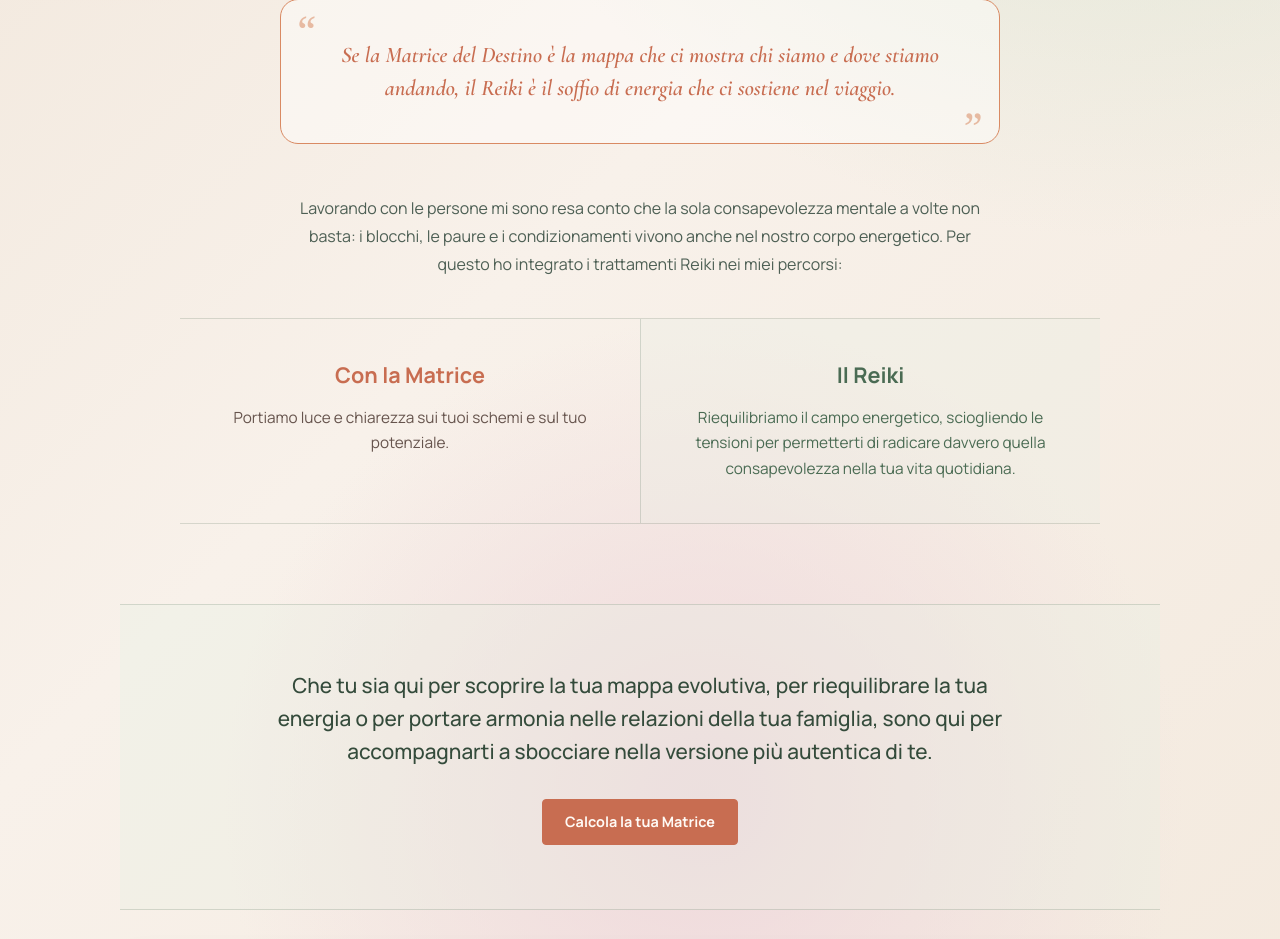
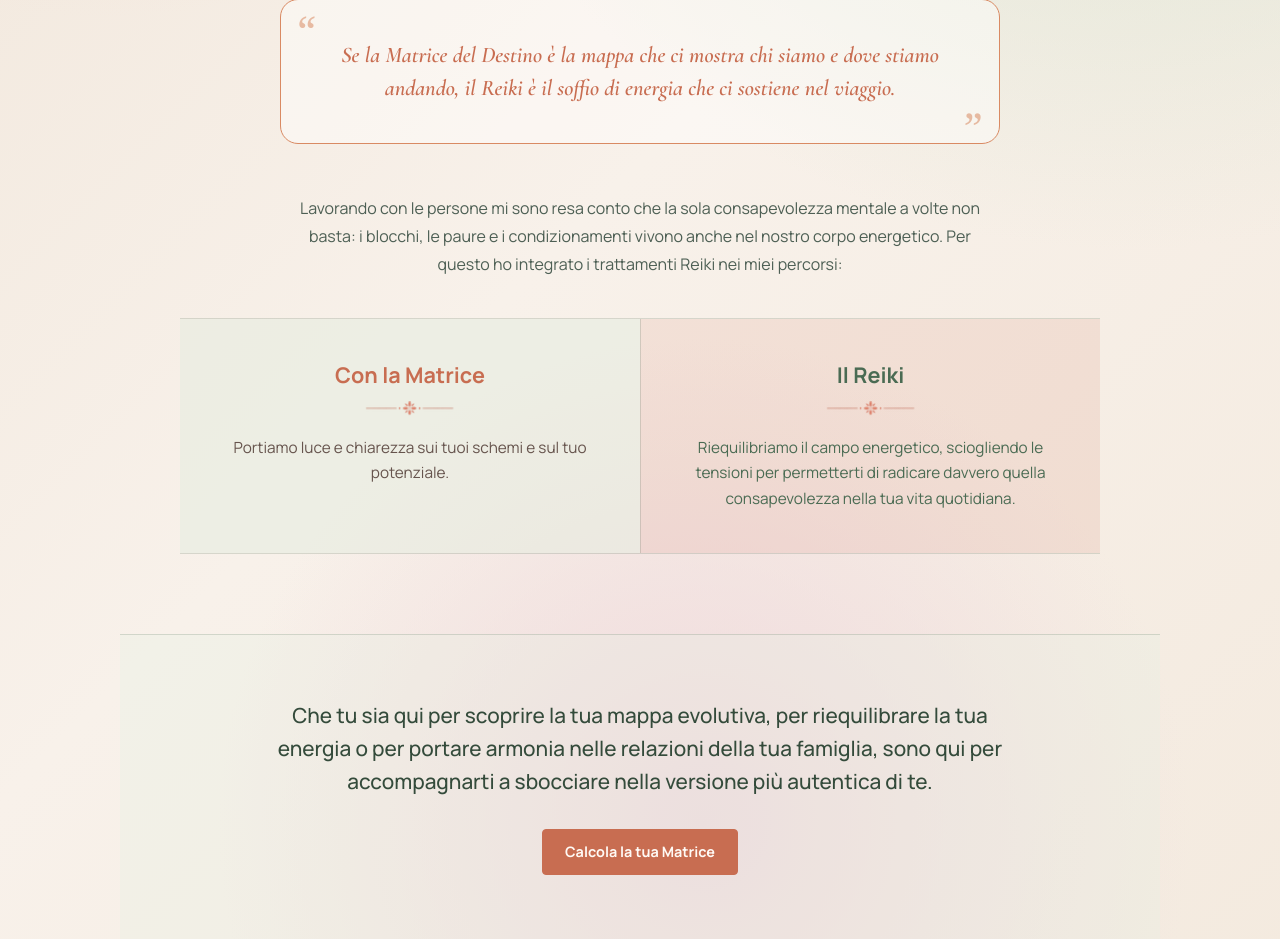
Before and after one commit to davideCappe/MappaDellaFioritura, a web app: page /chi-sono.html in a window 1280 px wide. Shown: the part 764-1703 px from the top of the page. Run offline with its HTML, style and script files only (its server is not run), Linux system fonts and the light colour scheme; data that the repository does not hold is empty.

Commit message:
Rimosso il file "Biglietto da visita.png" e aggiunto un nuovo elemento grafico in "elemento.png" con aggiornamenti allo stile delle card del percorso.

```diff
--- a/styles/chi-sono.css
+++ b/styles/chi-sono.css
@@ -164,7 +164,7 @@
 
 .path-card + .path-card {
   border-left: 1px solid var(--about-rule);
-  background: rgba(229, 237, 224, 0.28);
+  background: rgba(200, 109, 81, 0.12);
 }
 
 .path-card h2 {
@@ -172,6 +172,15 @@
   font-size: clamp(1.1rem, 1.7vw, 1.35rem);
   font-weight: 700;
   line-height: 1.3;
+}
+
+.path-card h2::after {
+  content: "";
+  display: block;
+  width: min(170px, 70%);
+  height: 18px;
+  margin: 12px auto 0;
+  background: url("../images/elemento.png") center / contain no-repeat;
 }
 
 .path-card p {
@@ -182,6 +191,10 @@
 
 .path-card-matrix h2 {
   color: var(--about-terracotta);
+}
+
+.path-card-matrix {
+  background: rgba(229, 237, 224, 0.55);
 }
 
 .path-card-matrix p {
```
Also changed, not shown: images/elemento.png (renamed from images/Biglietto da visita .png).
